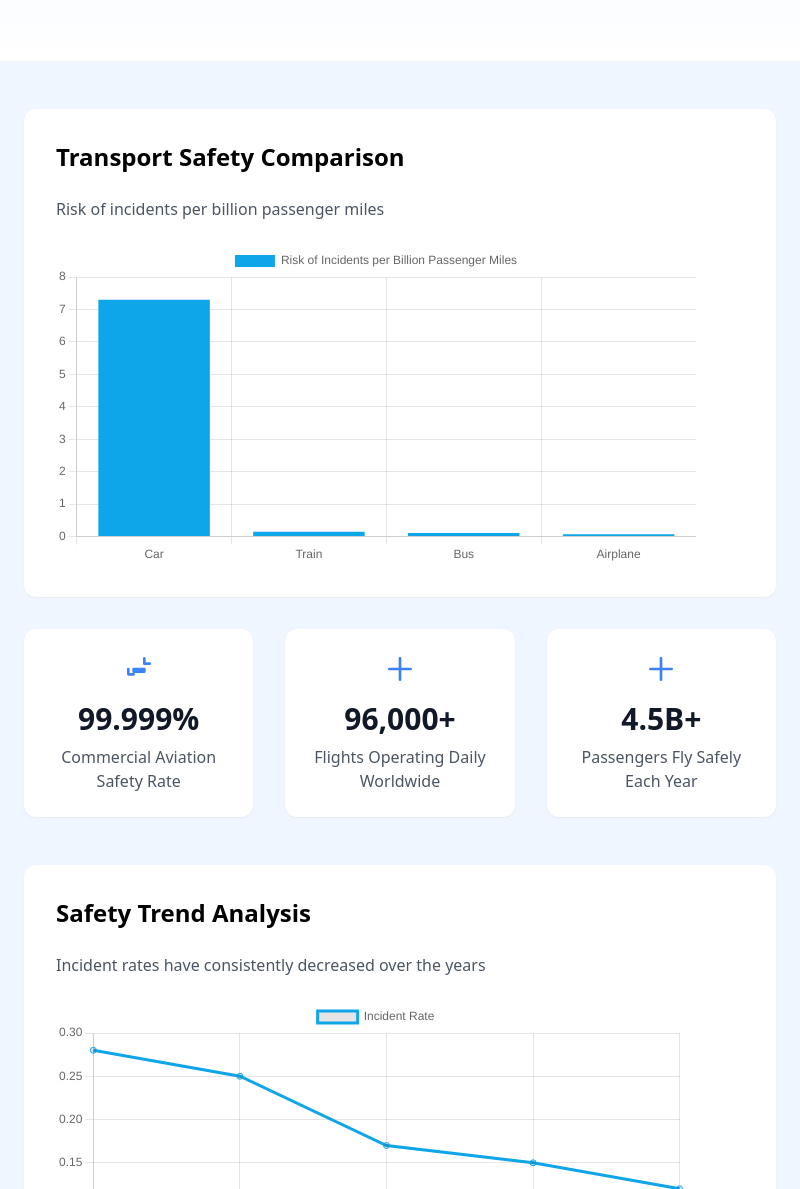
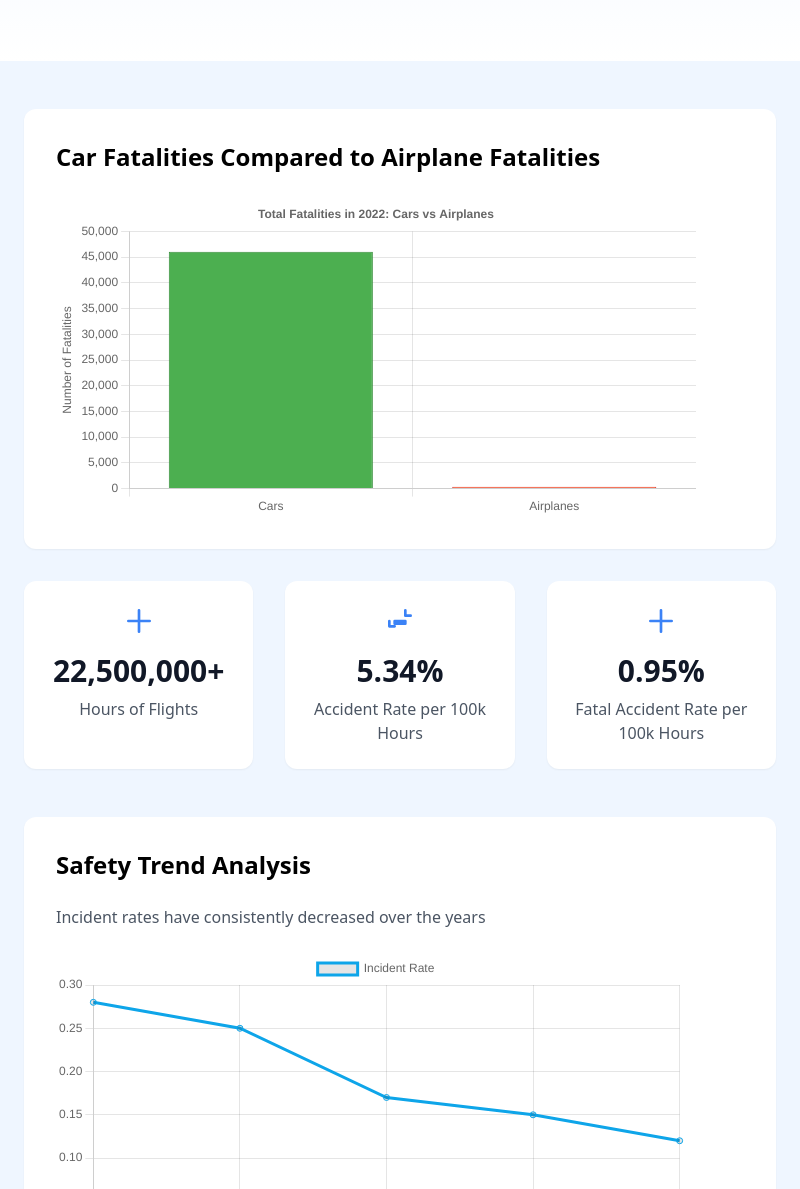
Before and after one commit to bentirado/OU_tamuHack, an Electron app: page statistics.html in a window 800 px wide. Shown: the part 243-1432 px from the top of the page. Drawn offline with nearby package versions, Linux system fonts and the light colour scheme.

Commit message:
Add car and airplane comparison chart and flight hour stats.

```diff
--- a/statistics.html
+++ b/statistics.html
@@ -37,7 +37,7 @@
   <div class="bg-gradient-to-b from-blue-50 to-white py-16">
     <div class="max-w-7xl mx-auto px-4 sm:px-6 lg:px-8">
       <div class="text-center">
-        <h1 class="text-4xl font-bold text-gray-900 mb-4">Understanding Flight Safety</h1>
+        <h1 class="text-4xl font-bold text-gray-900 mb-4">Flight Safety Statistics</h1>
         <p class="text-xl text-gray-600 max-w-2xl mx-auto">
           Facts and figures that demonstrate why air travel is one of the safest forms of transportation.
         </p>
@@ -48,8 +48,7 @@
   <div class="max-w-7xl mx-auto px-4 sm:px-6 lg:px-8 py-12">
     <!-- Transport Safety Comparison -->
     <div class="bg-white rounded-xl p-8 shadow-sm mb-8">
-      <h2 class="text-2xl font-semibold mb-6">Transport Safety Comparison</h2>
-      <p class="text-gray-600 mb-6">Risk of incidents per billion passenger miles</p>
+      <h2 class="text-2xl font-semibold mb-6">Car Fatalities Compared to Airplane Fatalities</h2>
       <div class="h-80">
         <!-- Bar Chart Placeholder -->
         <canvas id="barChart"></canvas>
@@ -60,24 +59,24 @@
     <div class="grid md:grid-cols-3 gap-8 mb-12">
       <div class="bg-white rounded-xl p-6 shadow-sm text-center">
         <svg xmlns="http://www.w3.org/2000/svg" class="h-8 w-8 text-blue-500 mx-auto mb-4" viewBox="0 0 24 24" fill="none" stroke="currentColor" stroke-width="2" stroke-linecap="round" stroke-linejoin="round">
+          <path d="M12 4v16M4 12h16" />
+        </svg>
+        <div class="text-3xl font-bold text-gray-900 mb-2">22,500,000+</div>
+        <div class="text-gray-600">Hours of Flights</div>
+      </div>
+      <div class="bg-white rounded-xl p-6 shadow-sm text-center">
+        <svg xmlns="http://www.w3.org/2000/svg" class="h-8 w-8 text-blue-500 mx-auto mb-4" viewBox="0 0 24 24" fill="none" stroke="currentColor" stroke-width="2" stroke-linecap="round" stroke-linejoin="round">
           <path d="M16 4v4h4M4 12v4h4m0-2h8v-2H8z" />
         </svg>
-        <div class="text-3xl font-bold text-gray-900 mb-2">99.999%</div>
-        <div class="text-gray-600">Commercial Aviation Safety Rate</div>
+        <div class="text-3xl font-bold text-gray-900 mb-2">5.34%</div>
+        <div class="text-gray-600">Accident Rate per 100k Hours</div>
       </div>
       <div class="bg-white rounded-xl p-6 shadow-sm text-center">
         <svg xmlns="http://www.w3.org/2000/svg" class="h-8 w-8 text-blue-500 mx-auto mb-4" viewBox="0 0 24 24" fill="none" stroke="currentColor" stroke-width="2" stroke-linecap="round" stroke-linejoin="round">
           <path d="M12 4v16M4 12h16" />
         </svg>
-        <div class="text-3xl font-bold text-gray-900 mb-2">96,000+</div>
-        <div class="text-gray-600">Flights Operating Daily Worldwide</div>
-      </div>
-      <div class="bg-white rounded-xl p-6 shadow-sm text-center">
-        <svg xmlns="http://www.w3.org/2000/svg" class="h-8 w-8 text-blue-500 mx-auto mb-4" viewBox="0 0 24 24" fill="none" stroke="currentColor" stroke-width="2" stroke-linecap="round" stroke-linejoin="round">
-          <path d="M12 4v16M4 12h16" />
-        </svg>
-        <div class="text-3xl font-bold text-gray-900 mb-2">4.5B+</div>
-        <div class="text-gray-600">Passengers Fly Safely Each Year</div>
+        <div class="text-3xl font-bold text-gray-900 mb-2">0.95%</div>
+        <div class="text-gray-600">Fatal Accident Rate per 100k Hours</div>
       </div>
     </div>
 
@@ -94,30 +93,47 @@
 
   <script>
     // Data for transport safety comparison
-    const transportData = [
-      { name: "Car", risk: 7.3 },
-      { name: "Train", risk: 0.15 },
-      { name: "Bus", risk: 0.11 },
-      { name: "Airplane", risk: 0.07 },
-    ];
+    const fatalitiesData = {
+    cars: 46027, // Example: Total car fatalities in 2022
+    airplanes: 358 // Example: Total airplane fatalities in 2022
+  };
 
-    // Bar Chart
-    const barCtx = document.getElementById('barChart').getContext('2d');
-    new Chart(barCtx, {
+  // Get the context of the canvas element
+  const ctx = document.getElementById('barChart').getContext('2d');
+
+  // Create the bar chart
+  const chart = new Chart(ctx, {
     type: 'bar',
     data: {
-        labels: transportData.map(item => item.name),
-        datasets: [{
-          label: 'Risk of Incidents per Billion Passenger Miles',
-          data: transportData.map(item => item.risk),
-          backgroundColor: '#0ea5e9',
-        }]
+      labels: ['Cars', 'Airplanes'], // Categories
+      datasets: [
+        {
+          label: 'Fatalities in 2022',
+          data: [fatalitiesData.cars, fatalitiesData.airplanes],
+          backgroundColor: ['#4caf50', '#ff5722'], // Colors for bars
+          borderColor: ['#388e3c', '#d32f2f'], // Border colors
+          borderWidth: 1
+        }
+      ]
     },
     options: {
       responsive: true,
+      plugins: {
+        legend: {
+          display: false // Hide legend since it's a simple chart
+        },
+        title: {
+          display: true,
+          text: 'Total Fatalities in 2022: Cars vs Airplanes'
+        }
+      },
       scales: {
         y: {
-            beginAtZero: true
+          beginAtZero: true,
+          title: {
+            display: true,
+            text: 'Number of Fatalities'
+          }
         }
       }
     }
```
Lines whose indentation alone changed are shown as unchanged.
